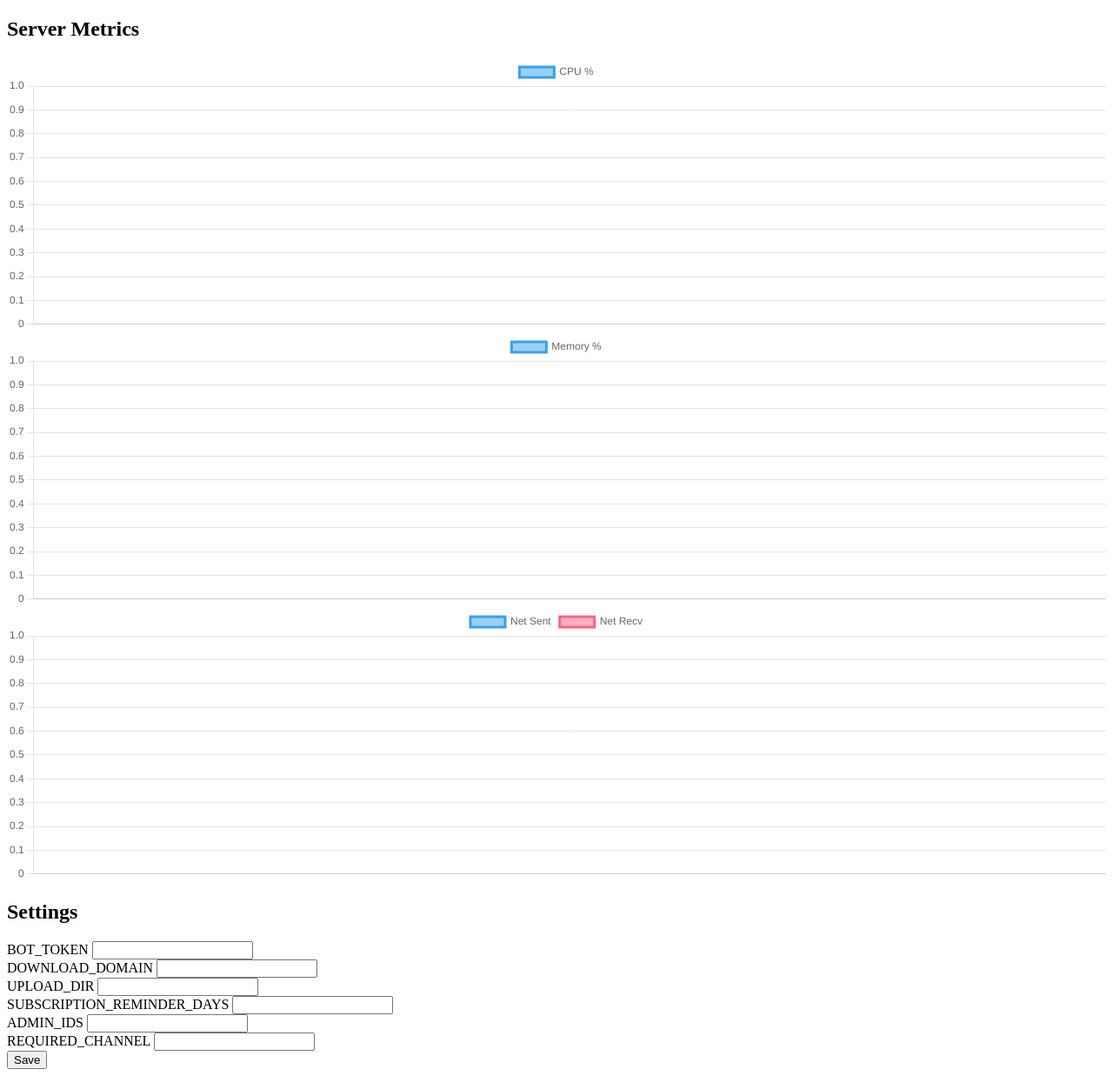
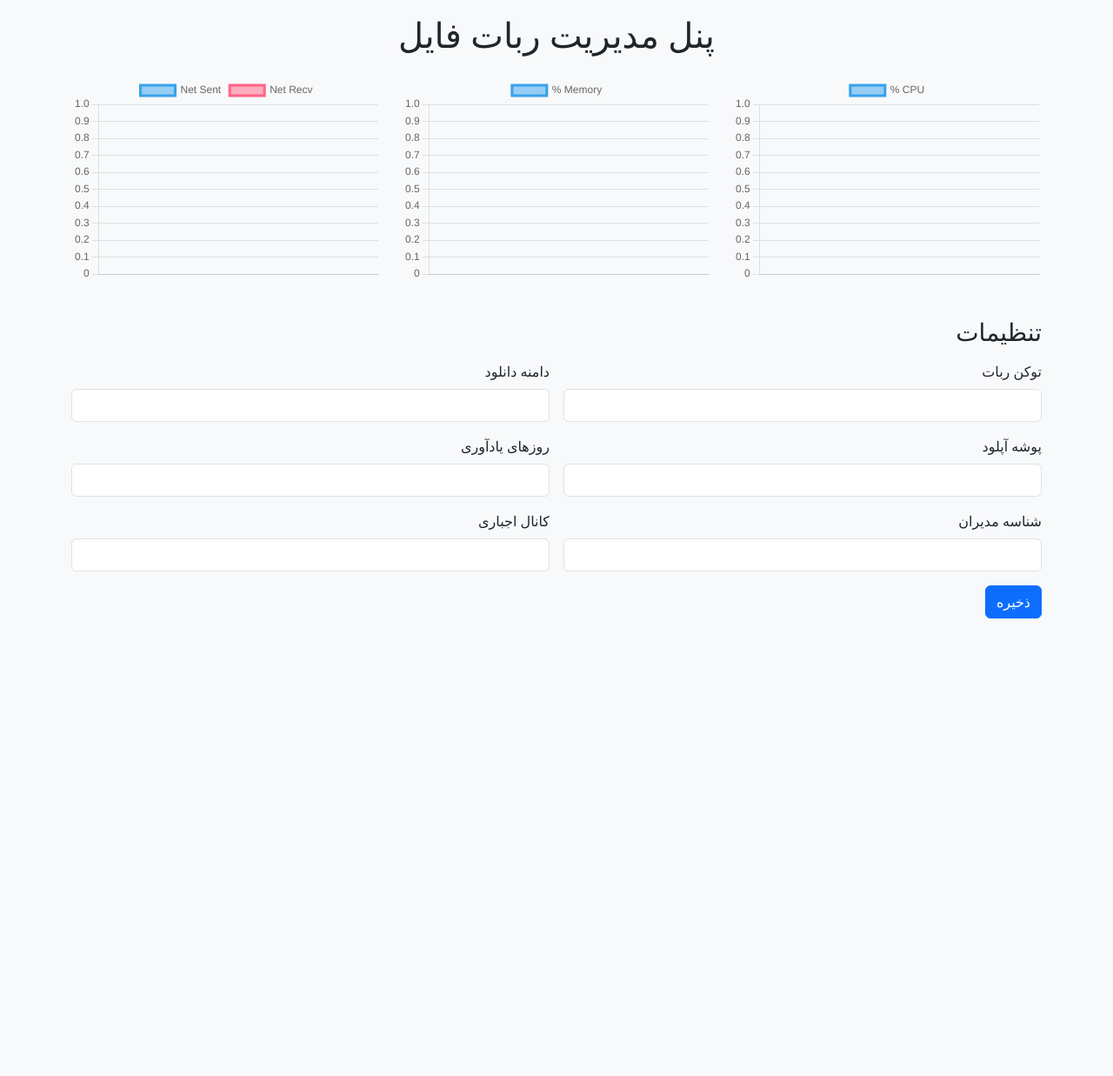
Before and after one commit to Alireza78na/tgb, a FastAPI app: template telegram_filebot_full (1)/app/templates/panel.html in a window 1280 px wide. Shown: the whole page at 87% size. After the commit the page ends 711 px from the top, so only its background shows below. Run offline with FastAPI, Linux system fonts and the light colour scheme; the template is opened without the code that fills it, so the values that code supplies are empty; parts of the project's set-up code (start-up, migrations or seed data) failed here and were passed over.

Commit message:
Refactor admin panel

```diff
--- a/telegram_filebot_full (1)/app/templates/panel.html
+++ b/telegram_filebot_full (1)/app/templates/panel.html
@@ -1,18 +1,65 @@
 <!DOCTYPE html>
-<html>
+<html lang="fa" dir="rtl">
 <head>
     <meta charset="UTF-8">
-    <title>Admin Panel</title>
+    <meta name="viewport" content="width=device-width, initial-scale=1">
+    <title>پنل مدیریت ربات فایل</title>
+    <link rel="stylesheet" href="https://cdn.jsdelivr.net/npm/bootstrap@5.3.2/dist/css/bootstrap.rtl.min.css">
     <script src="https://cdn.jsdelivr.net/npm/chart.js"></script>
 </head>
-<body>
-<h2>Server Metrics</h2>
-<canvas id="cpuChart" width="400" height="100"></canvas>
-<canvas id="memChart" width="400" height="100"></canvas>
-<canvas id="netChart" width="400" height="100"></canvas>
+<body class="bg-light p-3">
+<div class="container">
+    <h1 class="mb-4 text-center">پنل مدیریت ربات فایل</h1>
+    <div id="alertContainer"></div>
+    <div class="row mb-4">
+        <div class="col-md-4 mb-3">
+            <canvas id="cpuChart" height="200"></canvas>
+        </div>
+        <div class="col-md-4 mb-3">
+            <canvas id="memChart" height="200"></canvas>
+        </div>
+        <div class="col-md-4 mb-3">
+            <canvas id="netChart" height="200"></canvas>
+        </div>
+    </div>
+    <h3 class="mb-3">تنظیمات</h3>
+    <form id="settingsForm" class="row g-3">
+        <div class="col-md-6">
+            <label class="form-label" for="BOT_TOKEN">توکن ربات</label>
+            <input type="password" class="form-control" id="BOT_TOKEN" name="BOT_TOKEN" value="{{settings['BOT_TOKEN']}}" required>
+        </div>
+        <div class="col-md-6">
+            <label class="form-label" for="DOWNLOAD_DOMAIN">دامنه دانلود</label>
+            <input type="text" class="form-control" id="DOWNLOAD_DOMAIN" name="DOWNLOAD_DOMAIN" value="{{settings['DOWNLOAD_DOMAIN']}}">
+        </div>
+        <div class="col-md-6">
+            <label class="form-label" for="UPLOAD_DIR">پوشه آپلود</label>
+            <input type="text" class="form-control" id="UPLOAD_DIR" name="UPLOAD_DIR" value="{{settings['UPLOAD_DIR']}}">
+        </div>
+        <div class="col-md-6">
+            <label class="form-label" for="SUBSCRIPTION_REMINDER_DAYS">روزهای یادآوری</label>
+            <input type="number" class="form-control" id="SUBSCRIPTION_REMINDER_DAYS" name="SUBSCRIPTION_REMINDER_DAYS" value="{{settings['SUBSCRIPTION_REMINDER_DAYS']}}">
+        </div>
+        <div class="col-md-6">
+            <label class="form-label" for="ADMIN_IDS">شناسه مدیران</label>
+            <input type="text" class="form-control" id="ADMIN_IDS" name="ADMIN_IDS" value="{{settings.get('ADMIN_IDS','')}}">
+        </div>
+        <div class="col-md-6">
+            <label class="form-label" for="REQUIRED_CHANNEL">کانال اجباری</label>
+            <input type="text" class="form-control" id="REQUIRED_CHANNEL" name="REQUIRED_CHANNEL" value="{{settings.get('REQUIRED_CHANNEL','')}}">
+        </div>
+        <div class="col-12">
+            <button type="submit" class="btn btn-primary">ذخیره</button>
+        </div>
+    </form>
+</div>
+<script src="https://cdn.jsdelivr.net/npm/bootstrap@5.3.2/dist/js/bootstrap.bundle.min.js"></script>
 <script>
-let cpuData = [];
-let memData = [];
+function getToken() {
+    return sessionStorage.getItem('admin_token') ||
+           document.cookie.split('; ').find(r => r.startsWith('admin_token='))?.split('=')[1];
+}
+
 const cpuChart = new Chart(document.getElementById('cpuChart').getContext('2d'), {
     type: 'line',
     data: {labels: [], datasets: [{label: 'CPU %', data: []}]},
@@ -23,44 +70,57 @@ const memChart = new Chart(document.getElementById('memChart').getContext('2d'),
 });
 const netChart = new Chart(document.getElementById('netChart').getContext('2d'), {
     type: 'line',
-    data: {labels: [], datasets: [{label: 'Net Sent', data: []},{label:'Net Recv',data: []}]},
+    data: {labels: [], datasets: [{label: 'Net Sent', data: []}, {label:'Net Recv',data: []}]},
 });
+
 async function fetchMetrics() {
-    const resp = await fetch('/admin/metrics', {headers: {'X-Admin-Token': 'SuperSecretAdminToken123'}});
+    const resp = await fetch('/admin/metrics', {
+        headers: { 'Authorization': 'Bearer ' + getToken() }
+    });
     if (!resp.ok) return;
     const data = await resp.json();
     const t = new Date().toLocaleTimeString();
-    cpuChart.data.labels.push(t); cpuChart.data.datasets[0].data.push(data.cpu);
-    memChart.data.labels.push(t); memChart.data.datasets[0].data.push(data.memory);
+    cpuChart.data.labels.push(t);
+    cpuChart.data.datasets[0].data.push(data.cpu);
+    memChart.data.labels.push(t);
+    memChart.data.datasets[0].data.push(data.memory);
     netChart.data.labels.push(t);
     netChart.data.datasets[0].data.push(data.net_sent);
     netChart.data.datasets[1].data.push(data.net_recv);
-    cpuChart.update(); memChart.update();
+    cpuChart.update();
+    memChart.update();
     netChart.update();
 }
 setInterval(fetchMetrics, 3000);
-</script>
-<h2>Settings</h2>
-<form id="settingsForm">
-    <label>BOT_TOKEN <input name="BOT_TOKEN" value="{{settings['BOT_TOKEN']}}"></label><br>
-    <label>DOWNLOAD_DOMAIN <input name="DOWNLOAD_DOMAIN" value="{{settings['DOWNLOAD_DOMAIN']}}"></label><br>
-    <label>UPLOAD_DIR <input name="UPLOAD_DIR" value="{{settings['UPLOAD_DIR']}}"></label><br>
-    <label>SUBSCRIPTION_REMINDER_DAYS <input name="SUBSCRIPTION_REMINDER_DAYS" type="number" value="{{settings['SUBSCRIPTION_REMINDER_DAYS']}}"></label><br>
-    <label>ADMIN_IDS <input name="ADMIN_IDS" value="{{settings.get('ADMIN_IDS','')}}"></label><br>
-    <label>REQUIRED_CHANNEL <input name="REQUIRED_CHANNEL" value="{{settings.get('REQUIRED_CHANNEL','')}}"></label><br>
-    <button type="submit">Save</button>
-</form>
-<script>
+fetchMetrics();
+
+function showAlert(type, message) {
+    const container = document.getElementById('alertContainer');
+    const div = document.createElement('div');
+    div.className = `alert alert-${type}`;
+    div.textContent = message;
+    container.appendChild(div);
+    setTimeout(() => div.remove(), 3000);
+}
+
 document.getElementById('settingsForm').addEventListener('submit', async (e) => {
     e.preventDefault();
     const formData = new FormData(e.target);
     const data = {};
     formData.forEach((v,k)=>data[k]=v);
-    await fetch('/admin/settings', {
+    const resp = await fetch('/admin/settings', {
         method: 'POST',
-        headers: {'Content-Type': 'application/json','X-Admin-Token': 'SuperSecretAdminToken123'},
+        headers: {
+            'Content-Type': 'application/json',
+            'Authorization': 'Bearer ' + getToken()
+        },
         body: JSON.stringify(data)
     });
+    if (resp.ok) {
+        showAlert('success', 'تنظیمات ذخیره شد');
+    } else {
+        showAlert('danger', 'خطا در ذخیره تنظیمات');
+    }
 });
 </script>
 </body>
```
